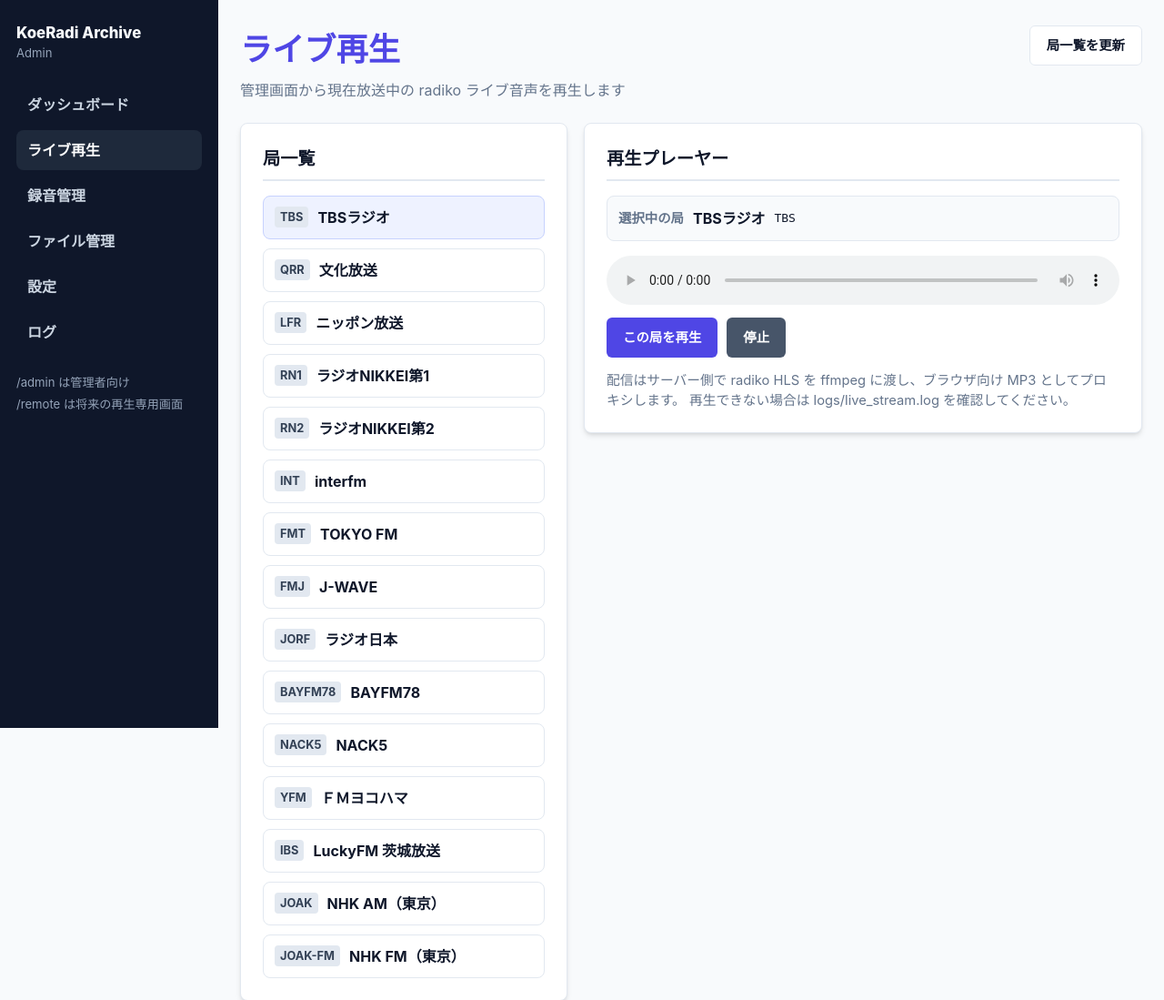
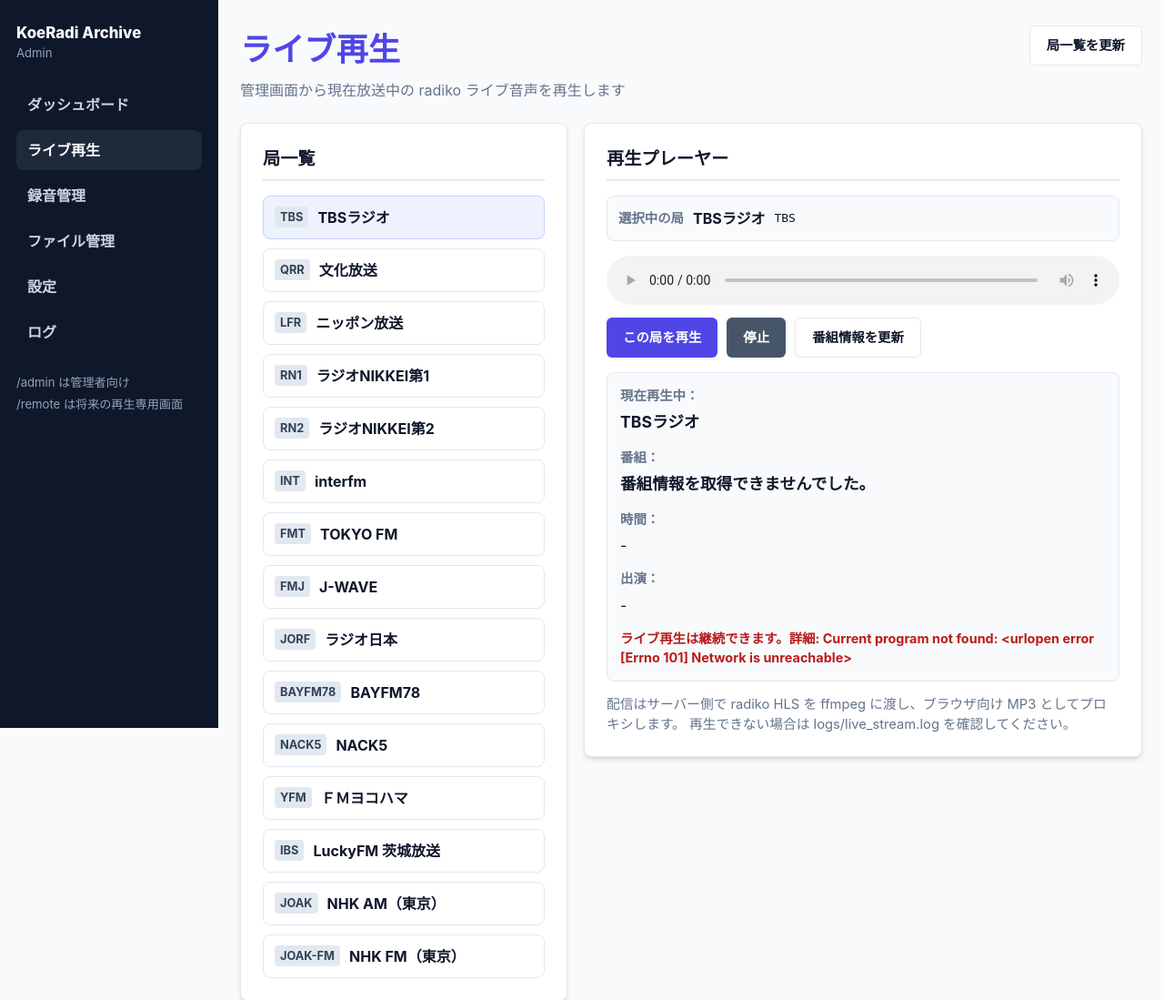
Before and after one commit to bizhkami-creator/koeradi-archive-server, a Flask app: page /admin/live in a window 1280 px wide. Shown: the top 1099 px of the page at 91% size. Run offline with Flask 3, Linux system fonts and the light colour scheme; data that the repository does not hold is empty; some libraries are stand-ins or nearby versions.

Commit message:
Add voice help and live program UI

```diff
--- a/web_admin/app.py
+++ b/web_admin/app.py
@@ -2,6 +2,7 @@ import os
 import re
 import sys
 import json
+import gzip
 import hashlib
 import shutil
 import datetime
@@ -31,6 +32,7 @@ DELETE_RECORDINGS_LOG = os.path.join(LOGS_DIR, 'delete_recordings.log')
 LIVE_STREAM_LOG = os.path.join(LOGS_DIR, 'live_stream.log')
 AUDIO_EXTENSIONS = ('.m4a', '.mp3', '.wav', '.aac')
 RADIKO_AUTHKEY_VALUE = 'bcd151073c03b352e1ef2fd66c32209da9ca0afa'
+JST = datetime.timezone(datetime.timedelta(hours=9))
 
 ADMIN_NAV = [
     {'key': 'dashboard', 'label': 'ダッシュボード', 'endpoint': 'dashboard'},
@@ -301,6 +303,129 @@ def build_live_ffmpeg_command(station_id, hls_url, auth):
         '-f', 'mp3',
         'pipe:1',
     ]
+
+def parse_radiko_datetime(dt_str):
+    """radikoのYYYYMMDDHHMMSSをJSTのaware datetimeに変換する"""
+    return datetime.datetime.strptime(dt_str, '%Y%m%d%H%M%S').replace(tzinfo=JST)
+
+def format_live_program_time(dt):
+    return dt.astimezone(JST).strftime('%H:%M')
+
+def load_cached_program_guide(station_id, date_str):
+    guide_path = os.path.join(DATA_DIR, 'program_guides', station_id, f'{date_str}.json')
+    if not os.path.exists(guide_path):
+        return None
+    with open(guide_path, 'r', encoding='utf-8') as f:
+        return json.load(f)
+
+def save_program_guide(station_id, date_str, programs):
+    output_dir = os.path.join(DATA_DIR, 'program_guides', station_id)
+    os.makedirs(output_dir, exist_ok=True)
+    output_path = os.path.join(output_dir, f'{date_str}.json')
+    payload = {
+        'station_id': station_id,
+        'date': date_str,
+        'programs': programs,
+    }
+    with open(output_path, 'w', encoding='utf-8') as f:
+        json.dump(payload, f, ensure_ascii=False, indent=2)
+
+def fetch_program_guide_data(station_id, date_str):
+    """radiko番組表XMLを取得し、既存JSON形式に近いリストへ変換する"""
+    clean_date = date_str.replace('-', '')
+    if len(clean_date) != 8:
+        raise ValueError('date_str must be YYYY-MM-DD')
+
+    url = f'https://radiko.jp/v3/program/station/date/{clean_date}/{station_id}.xml'
+    req = urllib.request.Request(url, headers={
+        'User-Agent': 'KoeRadi-Archive/1.0',
+        'Accept-Encoding': 'gzip',
+    })
+    with urllib.request.urlopen(req, timeout=10) as res:
+        xml_data = res.read()
+        content_encoding = res.headers.get('Content-Encoding', '')
+        if content_encoding == 'gzip' or xml_data.startswith(b'\x1f\x8b'):
+            xml_data = gzip.decompress(xml_data)
+
+    root = ET.fromstring(xml_data)
+    programs = []
+    for prog in root.findall('.//prog'):
+        ft = prog.attrib.get('ft')
+        to = prog.attrib.get('to')
+        if not ft or not to:
+            continue
+        try:
+            start_dt = parse_radiko_datetime(ft)
+            end_dt = parse_radiko_datetime(to)
+        except ValueError:
+            continue
+
+        programs.append({
+            'title': prog.findtext('title', default='').strip(),
+            'start_time': start_dt.strftime('%Y-%m-%dT%H:%M:%S'),
+            'end_time': end_dt.strftime('%Y-%m-%dT%H:%M:%S'),
+            'duration_minutes': int((end_dt - start_dt).total_seconds() // 60),
+            'personality': prog.findtext('pfm', default='').strip(),
+            'description': prog.findtext('desc', default='').strip(),
+        })
+    save_program_guide(station_id, date_str, programs)
+    return {'station_id': station_id, 'date': date_str, 'programs': programs}
+
+def parse_guide_time(value):
+    if not value:
+        return None
+    try:
+        if re.fullmatch(r'\d{14}', value):
+            return parse_radiko_datetime(value)
+        return datetime.datetime.strptime(value[:19], '%Y-%m-%dT%H:%M:%S').replace(tzinfo=JST)
+    except ValueError:
+        return None
+
+def find_current_program_in_guide(guide_data, now):
+    for prog in guide_data.get('programs', []):
+        start_dt = parse_guide_time(prog.get('start_time') or prog.get('ft'))
+        end_dt = parse_guide_time(prog.get('end_time') or prog.get('to'))
+        if start_dt and end_dt and start_dt <= now < end_dt:
+            return prog, start_dt, end_dt
+    return None, None, None
+
+def get_current_program(station_id, now=None):
+    station = find_station(station_id)
+    if not station or not station.get('enabled', True):
+        return None, 'Station not found'
+
+    now = (now or datetime.datetime.now(JST)).astimezone(JST)
+    target_dates = [
+        now.strftime('%Y-%m-%d'),
+        (now - datetime.timedelta(days=1)).strftime('%Y-%m-%d'),
+    ]
+    last_error = None
+
+    for date_str in target_dates:
+        guide_data = load_cached_program_guide(station['station_id'], date_str)
+        if guide_data is None:
+            try:
+                guide_data = fetch_program_guide_data(station['station_id'], date_str)
+            except Exception as e:
+                last_error = str(e)
+                continue
+
+        prog, start_dt, end_dt = find_current_program_in_guide(guide_data, now)
+        if prog:
+            performer = prog.get('personality') or prog.get('performer') or ''
+            return {
+                'station_id': station['station_id'],
+                'station_name': station.get('station_name') or station['station_id'],
+                'title': prog.get('title') or prog.get('program_name') or '',
+                'start_time': format_live_program_time(start_dt),
+                'end_time': format_live_program_time(end_dt),
+                'performer': performer,
+                'personality': performer,
+            }, None
+
+    if last_error:
+        return None, f'Current program not found: {last_error}'
+    return None, 'Current program not found'
 
 def save_stations(stations):
     """放送局設定ファイル(stations.yaml)へ書き込む"""
@@ -1260,9 +1385,21 @@ def scan_audio_recording_items():
 @app.route('/admin/recordings')
 def recordings_page():
     """録音一覧ページ (検索・フィルター・再生)"""
+    sort_options = [
+        ('date_desc', '日付が新しい順'),
+        ('date_asc', '日付が古い順'),
+        ('name_asc', 'ファイル名 昇順'),
+        ('name_desc', 'ファイル名 降順'),
+        ('size_desc', 'サイズが大きい順'),
+        ('size_asc', 'サイズが小さい順'),
+    ]
+    valid_sort_keys = {key for key, _label in sort_options}
     selected_station = request.args.get('station', '').strip()
     selected_date = request.args.get('date', '').strip()
     query = request.args.get('q', '').strip()
+    selected_sort = request.args.get('sort', 'date_desc').strip()
+    if selected_sort not in valid_sort_keys:
+        selected_sort = 'date_desc'
     deleted_count = request.args.get('deleted', '').strip()
     delete_errors = request.args.get('delete_errors', '').strip()
     trash_dir = request.args.get('trash_dir', '').strip()
@@ -1289,8 +1426,16 @@ def recordings_page():
                 continue
         filtered_items.append(item)
 
-    # 日付・ファイル名で降順ソート
-    filtered_items.sort(key=lambda x: (x['date'], x['file_name']), reverse=True)
+    sort_handlers = {
+        'date_desc': (lambda x: (x.get('date', ''), x.get('file_name', '')), True),
+        'date_asc': (lambda x: (x.get('date', ''), x.get('file_name', '')), False),
+        'name_asc': (lambda x: (x.get('file_name', '').lower(), x.get('date', '')), False),
+        'name_desc': (lambda x: (x.get('file_name', '').lower(), x.get('date', '')), True),
+        'size_desc': (lambda x: (x.get('size_bytes') or 0, x.get('date', ''), x.get('file_name', '')), True),
+        'size_asc': (lambda x: (x.get('size_bytes') or 0, x.get('date', ''), x.get('file_name', '')), False),
+    }
+    sort_key, sort_reverse = sort_handlers[selected_sort]
+    filtered_items.sort(key=sort_key, reverse=sort_reverse)
 
     stations_list = sorted(list(stations_set))
     dates_list = sorted(list(dates_set), reverse=True)
@@ -1305,6 +1450,8 @@ def recordings_page():
         dates=dates_list,
         selected_station=selected_station,
         selected_date=selected_date,
+        selected_sort=selected_sort,
+        sort_options=sort_options,
         query=query,
         total_count=len(filtered_items),
         deleted_count=deleted_count,
@@ -1378,6 +1525,14 @@ def api_live_stations():
         for s in get_enabled_stations()
     ]
     return jsonify({'ok': True, 'data': {'count': len(stations), 'stations': stations}})
+
+@app.route('/api/live/current-program/<station_id>')
+def api_live_current_program(station_id):
+    """選択中の放送局で現在放送中の番組情報を返す"""
+    data, error = get_current_program(station_id)
+    if error:
+        return jsonify({'ok': False, 'error': error})
+    return jsonify({'ok': True, 'data': data})
 
 @app.route('/api/live/stream/<station_id>')
 def api_live_stream(station_id):
--- a/web_admin/static/style.css
+++ b/web_admin/static/style.css
@@ -219,6 +219,47 @@ header p {
 
 .live-error {
   margin-top: 14px;
+}
+
+.live-program-card {
+  background: #f8fafc;
+  border: 1px solid var(--border-color);
+  border-radius: 8px;
+  display: grid;
+  gap: 6px;
+  margin-top: 16px;
+  padding: 14px;
+}
+
+.live-program-heading {
+  color: var(--text-muted);
+  font-size: 0.9rem;
+  font-weight: 700;
+}
+
+.live-program-station,
+.live-program-title {
+  color: var(--text-main);
+  font-size: 1.1rem;
+  font-weight: 700;
+  margin-bottom: 8px;
+  overflow-wrap: anywhere;
+}
+
+.live-program-text {
+  color: var(--text-main);
+  margin-bottom: 8px;
+  overflow-wrap: anywhere;
+}
+
+.live-program-message {
+  color: var(--text-muted);
+  font-size: 0.9rem;
+}
+
+.live-program-message.is-error {
+  color: #b91c1c;
+  font-weight: 700;
 }
 
 .live-note {
--- a/web_admin/templates/live.html
+++ b/web_admin/templates/live.html
@@ -42,8 +42,24 @@
         <div class="live-actions">
             <button type="button" class="btn btn-primary" onclick="playSelectedStation()">この局を再生</button>
             <button type="button" class="btn btn-secondary" onclick="stopLiveAudio()">停止</button>
+            <button type="button" class="btn btn-outline" onclick="refreshCurrentProgram()">番組情報を更新</button>
         </div>
         <div id="liveError" class="alert alert-danger live-error" style="display: none;"></div>
+        <div id="currentProgramCard" class="live-program-card" aria-live="polite">
+            <div class="live-program-heading">現在再生中：</div>
+            <div id="programStationName" class="live-program-station">-</div>
+
+            <div class="live-program-heading">番組：</div>
+            <div id="programTitle" class="live-program-title">番組情報はまだ取得していません。</div>
+
+            <div class="live-program-heading">時間：</div>
+            <div id="programTime" class="live-program-text">-</div>
+
+            <div class="live-program-heading">出演：</div>
+            <div id="programPerformer" class="live-program-text">-</div>
+
+            <div id="programInfoMessage" class="live-program-message"></div>
+        </div>
         <p class="live-note">
             配信はサーバー側で radiko HLS を ffmpeg に渡し、ブラウザ向け MP3 としてプロキシします。
             再生できない場合は logs/live_stream.log を確認してください。
@@ -56,6 +72,36 @@
 <script>
     let selectedStationId = {{ selected_station|tojson }};
     let selectedStationName = '';
+
+    function setProgramInfoMessage(message, isError = false) {
+        const messageBox = document.getElementById('programInfoMessage');
+        messageBox.textContent = message || '';
+        messageBox.classList.toggle('is-error', Boolean(isError));
+    }
+
+    function renderProgramInfo(data) {
+        document.getElementById('programStationName').textContent = data.station_name || selectedStationName || '-';
+        document.getElementById('programTitle').textContent = data.title || '-';
+        document.getElementById('programTime').textContent = data.start_time && data.end_time ? `${data.start_time} - ${data.end_time}` : '-';
+        document.getElementById('programPerformer').textContent = data.performer || data.personality || '-';
+        setProgramInfoMessage('');
+    }
+
+    function renderProgramInfoUnavailable(message) {
+        document.getElementById('programStationName').textContent = selectedStationName || '-';
+        document.getElementById('programTitle').textContent = '番組情報を取得できませんでした。';
+        document.getElementById('programTime').textContent = '-';
+        document.getElementById('programPerformer').textContent = '-';
+        setProgramInfoMessage(message || 'ライブ再生は継続できます。', true);
+    }
+
+    function resetProgramInfo(message = '番組情報はまだ取得していません。') {
+        document.getElementById('programStationName').textContent = selectedStationName || '-';
+        document.getElementById('programTitle').textContent = message;
+        document.getElementById('programTime').textContent = '-';
+        document.getElementById('programPerformer').textContent = '-';
+        setProgramInfoMessage('');
+    }
 
     function setError(message) {
         const errorBox = document.getElementById('liveError');
@@ -73,6 +119,7 @@
         selectedStationName = stationName || stationId || '-';
         document.getElementById('selectedStationId').textContent = selectedStationId || '-';
         document.getElementById('selectedStationName').textContent = selectedStationName || '-';
+        resetProgramInfo();
 
         document.querySelectorAll('.live-station-button').forEach((button) => {
             button.classList.toggle('active', button.dataset.stationId === selectedStationId);
@@ -91,6 +138,7 @@
             return;
         }
         const audio = document.getElementById('liveAudio');
+        refreshCurrentProgram();
         audio.src = `/api/live/stream/${encodeURIComponent(selectedStationId)}`;
         audio.load();
         const playPromise = audio.play();
@@ -106,6 +154,25 @@
         audio.pause();
         audio.removeAttribute('src');
         audio.load();
+    }
+
+    function refreshCurrentProgram() {
+        if (!selectedStationId) {
+            renderProgramInfoUnavailable('再生する局を選択してください。');
+            return;
+        }
+        resetProgramInfo('番組情報を取得中です...');
+        fetch(`/api/live/current-program/${encodeURIComponent(selectedStationId)}`)
+            .then((response) => response.json())
+            .then((payload) => {
+                if (!payload.ok) {
+                    throw new Error(payload.error || 'Current program not found');
+                }
+                renderProgramInfo(payload.data || {});
+            })
+            .catch((error) => {
+                renderProgramInfoUnavailable(`ライブ再生は継続できます。詳細: ${error.message}`);
+            });
     }
 
     function renderStations(stations) {
@@ -159,6 +226,7 @@
         const first = document.querySelector(`.live-station-button[data-station-id="${selectedStationId}"]`) || document.querySelector('.live-station-button');
         if (first) {
             updateSelectedStation(first.dataset.stationId, first.dataset.stationName);
+            refreshCurrentProgram();
         }
     });
 </script>
```
Also changed, not shown: config/recording_rules.yaml (+9 -0 lines), docs/voice_command_spec.md (+13 -0 lines), tests/test_voice_command_service.py (+11 -0 lines), web_admin/templates/recordings.html (+9 -0 lines), web_admin/voice_command_service.py (+9 -0 lines).
